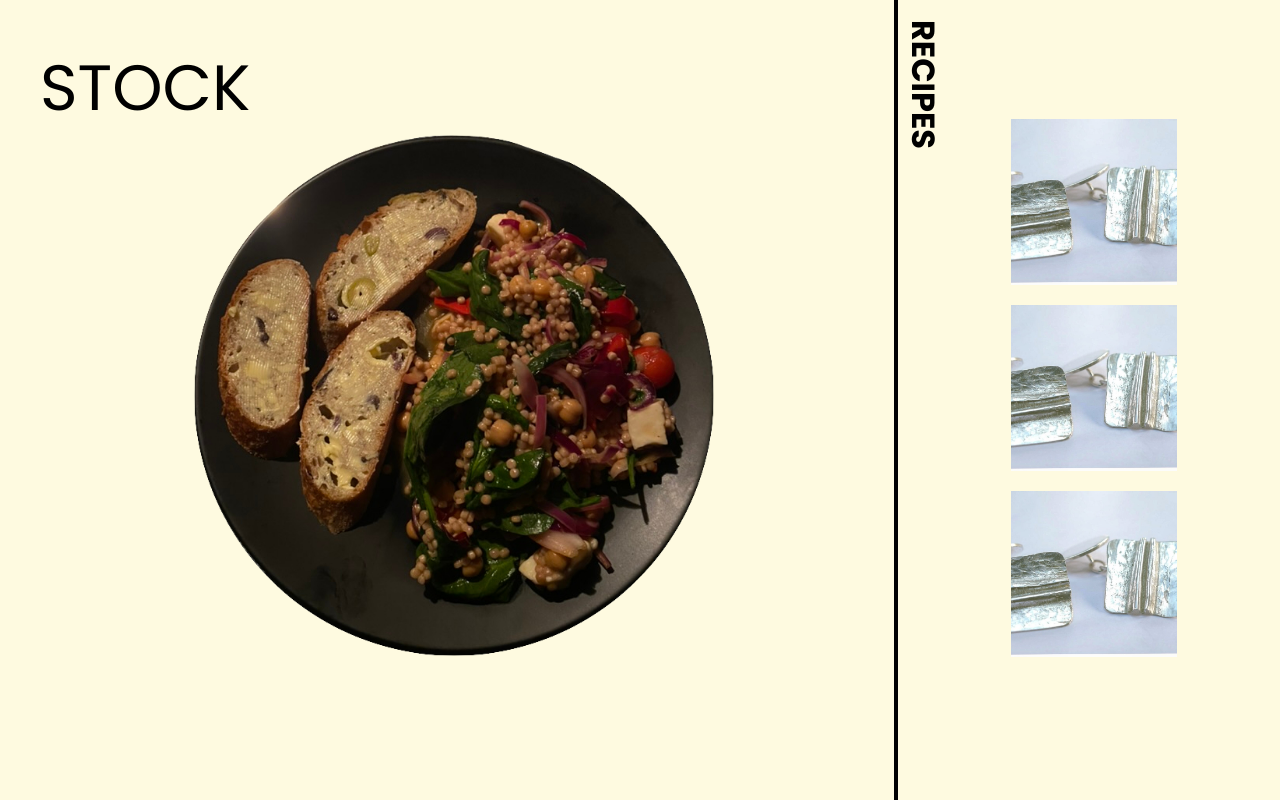
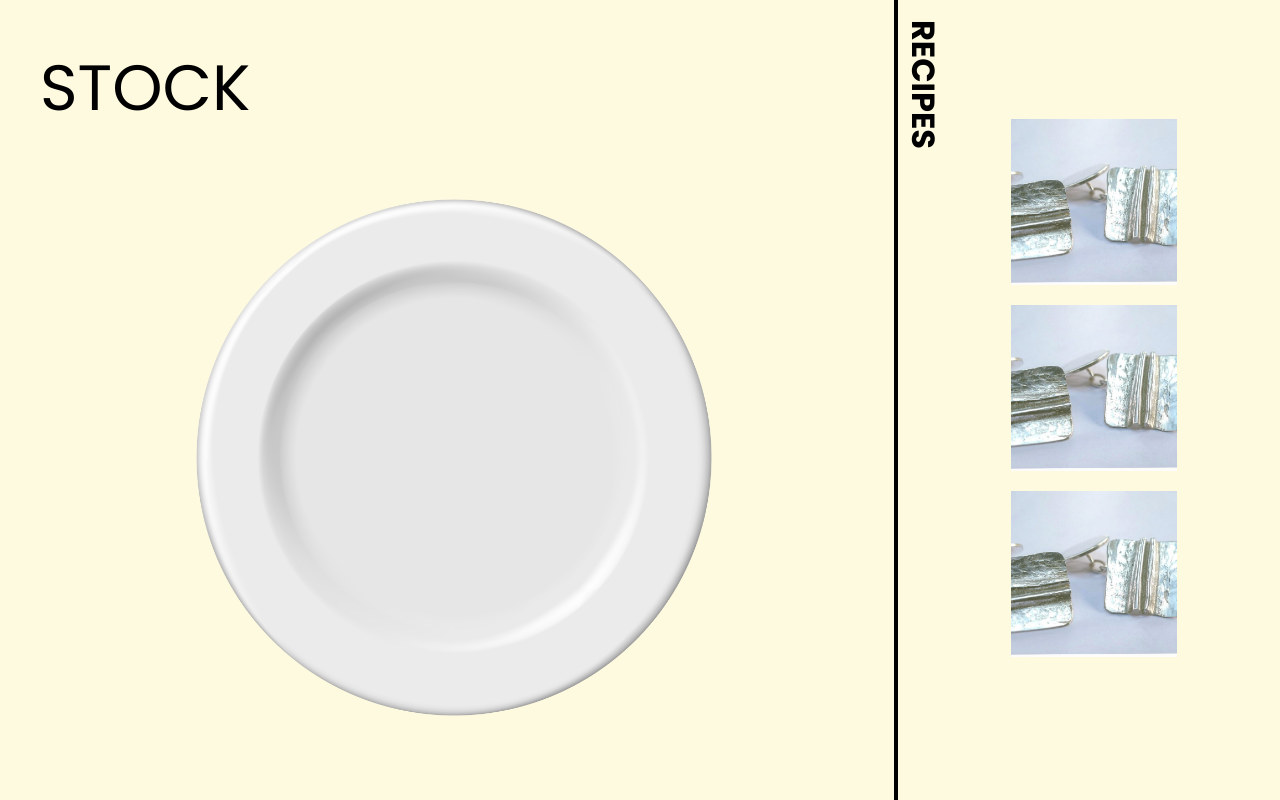
Before and after one commit to FredTodd/STOCK, a React (Create React App) app: page / in a window 1280 px wide. Built offline with nearby package versions, Linux system fonts and the light colour scheme.

Commit message:
Adding the annotated points

```diff
--- a/src/Components/HomePage.js
+++ b/src/Components/HomePage.js
@@ -6,13 +6,13 @@ import { useNavigate } from 'react-router-dom';
 const Container = styled.div`
   display: flex;
   height: 100vh;
-  overflow-x: hidden;
+  overflow: hidden;
 `;
 
 const Content = styled.div`
   display: flex;
   position: relative;
-  width: 100%; /* Adjusted to 100% */
+  width: 100%;
 `;
 
 const LeftSide = styled(animated.div)`
@@ -24,6 +24,7 @@ const LeftSide = styled(animated.div)`
   align-items: flex-start;
   padding: 20px;
   cursor: ${props => (props.clickable ? 'pointer' : 'default')};
+  position: relative;
 `;
 
 const RightSide = styled(animated.div)`
@@ -31,9 +32,9 @@ const RightSide = styled(animated.div)`
   background-color: #FEFAE0;
   overflow: hidden;
   cursor: pointer;
-  display: flex; /* Ensure flex layout */
-  flex-direction: column; /* Arrange children vertically */
-  justify-content: flex-start; /* Align items to the start vertically */
+  display: flex;
+  flex-direction: column;
+  justify-content: flex-start;
 `;
 
 const Divider = styled(animated.div)`
@@ -47,26 +48,57 @@ const Divider = styled(animated.div)`
 const Title = styled.a`
   font-family: 'Poppins', sans-serif;
   font-size: 4rem;
-  margin: 20px 20px 0 20px; /* Adjusted margin */
+  margin: 20px 20px 0 20px;
   text-decoration: none;
   color: inherit;
 `;
 
+const PlateImage = styled.img`
+  width: ${props => (props.isExpanded ? '60%' : '45%')};
+  height: auto;
+  margin-bottom: 5%;
+  display: block;
+  margin: auto;
+`;
+
+const GreenPoint = styled(animated.div)`
+  width: 20px;
+  height: 20px;
+  background-color: darkgreen;
+  border-radius: 50%;
+  position: absolute;
+  z-index: 999;
+  cursor: pointer;
+
+  /* Hover effect */
+  &:hover::after {
+    content: '';
+    position: absolute;
+    width: 4px;
+    height: 100%;
+    background-color: darkgreen;
+    top: 0;
+    left: 50%;
+    transform: translateX(-50%);
+    z-index: 1; /* Ensure the line appears above the GreenPoint */
+  }
+`;
+
 const RecipeLink = styled.div`
   display: flex;
-  align-items: center; /* Center items vertically */
-  justify-content: center; /* Center items horizontally */
-  margin-bottom: 20px; /* Increased margin */
-  cursor: pointer; /* Change cursor to pointer */
+  align-items: center;
+  justify-content: center;
+  margin-bottom: 20px;
+  cursor: pointer;
 `;
 
 const RecipeImage = styled.img`
-  width: 50%; /* Adjusted image width */
-  height: auto; /* Maintain aspect ratio */
-  margin-right: 10px; /* Add spacing between image and title */
-  margin: auto; /* Center the image horizontally */
-  display: block; /* Ensure proper centering */
-  max-height: 100%; /* Limit the image height to avoid overflow */
+  width: 50%;
+  height: auto;
+  margin-right: 10px;
+  margin: auto;
+  display: block;
+  max-height: 100%;
 `;
 
 const RecipesContainer = styled.div`
@@ -75,33 +107,21 @@ const RecipesContainer = styled.div`
   align-items: center;
   justify-content: center;
   padding: 20px;
-  margin-top: -50px; /* Adjusted margin */
-`;
-
-const ClickArea = styled(animated.div)`
-  flex: 1;
-  width: 100%;
-`;
-
-const DinnerImage = styled.img`
-  width: ${props => (props.isExpanded ? '60%' : '45%')}; /* Adjusted image width based on expanded state */
-  height: auto; /* Maintain aspect ratio */
-  margin-bottom: 5%; /* Add spacing to the bottom */
-  display: block; /* Ensure proper centering */
-  margin: auto; /* Center the image horizontally */
+  margin-top: -50px;
 `;
 
 const RecipesTitle = styled.h2`
   font-family: 'Poppins', sans-serif;
   font-size: 2rem;
-  writing-mode: vertical-rl; /* Set writing mode to vertical right-to-left */
-  margin: 20px 90% 0 20px; /* Adjusted margin */
+  writing-mode: vertical-rl;
+  margin: 20px 90% 0 20px;
   width: 5%;
 `;
 
 const HomePage = () => {
   const [isLeftExpanded, setIsLeftExpanded] = useState(true);
   const [leftSideClicked, setLeftSideClicked] = useState(false);
+  const [greenPointsVisible, setGreenPointsVisible] = useState(false);
   const navigate = useNavigate();
 
   const leftSideAnimation = useSpring({
@@ -117,15 +137,20 @@ const HomePage = () => {
     left: isLeftExpanded ? 'calc(70% - 2px)' : 'calc(100% - 2px)',
   });
 
+  const greenPointAnimation = useSpring({
+    opacity: greenPointsVisible ? 1 : 0,
+  });
+
   const handleClickLeft = () => {
     if (!leftSideClicked) {
       setIsLeftExpanded(!isLeftExpanded);
       setLeftSideClicked(true);
+      setGreenPointsVisible(true);
     }
   };
 
   const handleClickRight = () => {
-    navigate('/newpage');
+    navigate('/RecipePage');
   };
 
   return (
@@ -138,13 +163,20 @@ const HomePage = () => {
           onClick={handleClickLeft}
         >
           <Title href="/">STOCK</Title>
-          <ClickArea />
-          <DinnerImage
-            src="/dinner.png"
-            alt="Dinner"
-            style={{ marginBottom: '30%' }} // Removed imageAnimation
-            isExpanded={isLeftExpanded} // Added isExpanded prop
+          <PlateImage
+            src="/plate.png"
+            alt="Plate"
+            isExpanded={isLeftExpanded}
           />
+          {greenPointsVisible && (
+            <>
+              <GreenPoint style={{ top: '35%', left: '9%' }} />
+              <GreenPoint style={{ top: '70%', left: '20%' }} />
+              <GreenPoint style={{ top: '30%', left: '75%' }} />
+              <GreenPoint style={{ top: '50%', left: '90%' }} />
+              <GreenPoint style={{ top: '80%', left: '80%' }} />
+            </>
+          )}
         </LeftSide>
         <Divider style={dividerAnimation} />
         <RightSide
--- a/src/Components/RecipePage.js
+++ /dev/null
@@ -1,51 +0,0 @@
-import React from 'react';
-import styled from 'styled-components';
-
-// Styled components
-const Container = styled.div`
-  display: flex;
-  height: 100vh;
-`;
-
-const LeftSide = styled.div`
-  width: 70%;
-  background-color: #ffffff; /* Adjust as needed */
-`;
-
-const RightSide = styled.div`
-  width: 30%;
-  background-color: #ffffff; /* Adjust as needed */
-`;
-
-const Divider = styled.div`
-  width: 4px;
-  background-color: #000000; /* Black color */
-`;
-
-const Content = styled.div`
-  padding: 20px;
-`;
-
-const RecipePage = () => {
-  return (
-    <Container>
-      <LeftSide>
-        <Content>
-          {/* Content for the left side */}
-          <h2>Left Side Content</h2>
-          <p>This is where you can display information related to the recipe.</p>
-        </Content>
-      </LeftSide>
-      <Divider />
-      <RightSide>
-        <Content>
-          {/* Content for the right side */}
-          <h2>Right Side Content</h2>
-          <p>This is where you can display the details of the selected recipe.</p>
-        </Content>
-      </RightSide>
-    </Container>
-  );
-};
-
-export default RecipePage;
```
Also changed, not shown: src/Components/HomePage.css (deleted, +0 -41 lines), public/plate.png (added).
